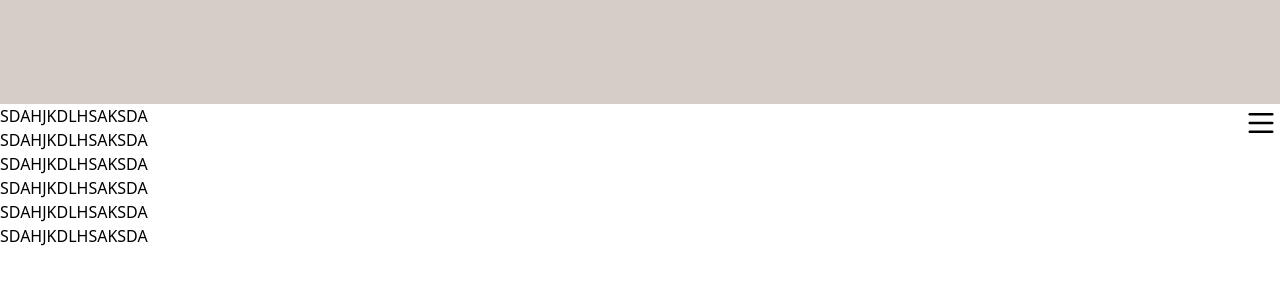
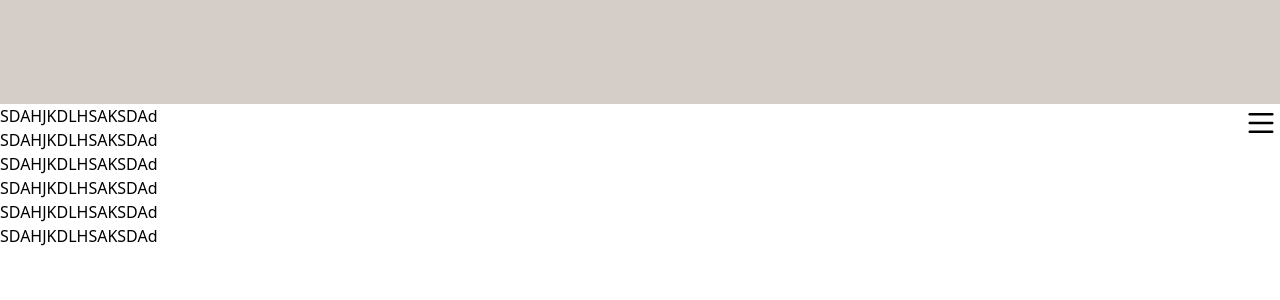
Before and after one commit to Hideki-Kawachi/simply-cookie, a Next.js app: page / in a window 1280 px wide. Shown: the top 300 px of the page. Built offline with nearby package versions, Linux system fonts and the light colour scheme.

Commit message:
for deployment

```diff
--- a/pages/index.js
+++ b/pages/index.js
@@ -6,22 +6,22 @@ export default function Home(){
       <div className='header'></div>
       <Menu></Menu>
       <p>
-        SDAHJKDLHSAKSDA
+        SDAHJKDLHSAKSDAd
       </p>
       <p>
-        SDAHJKDLHSAKSDA
+        SDAHJKDLHSAKSDAd
       </p>
       <p>
-        SDAHJKDLHSAKSDA
+        SDAHJKDLHSAKSDAd
       </p>
       <p>
-        SDAHJKDLHSAKSDA
+        SDAHJKDLHSAKSDAd
       </p>
       <p>
-        SDAHJKDLHSAKSDA
+        SDAHJKDLHSAKSDAd
       </p>
       <p>
-        SDAHJKDLHSAKSDA
+        SDAHJKDLHSAKSDAd
       </p>
     </>
   )
```
